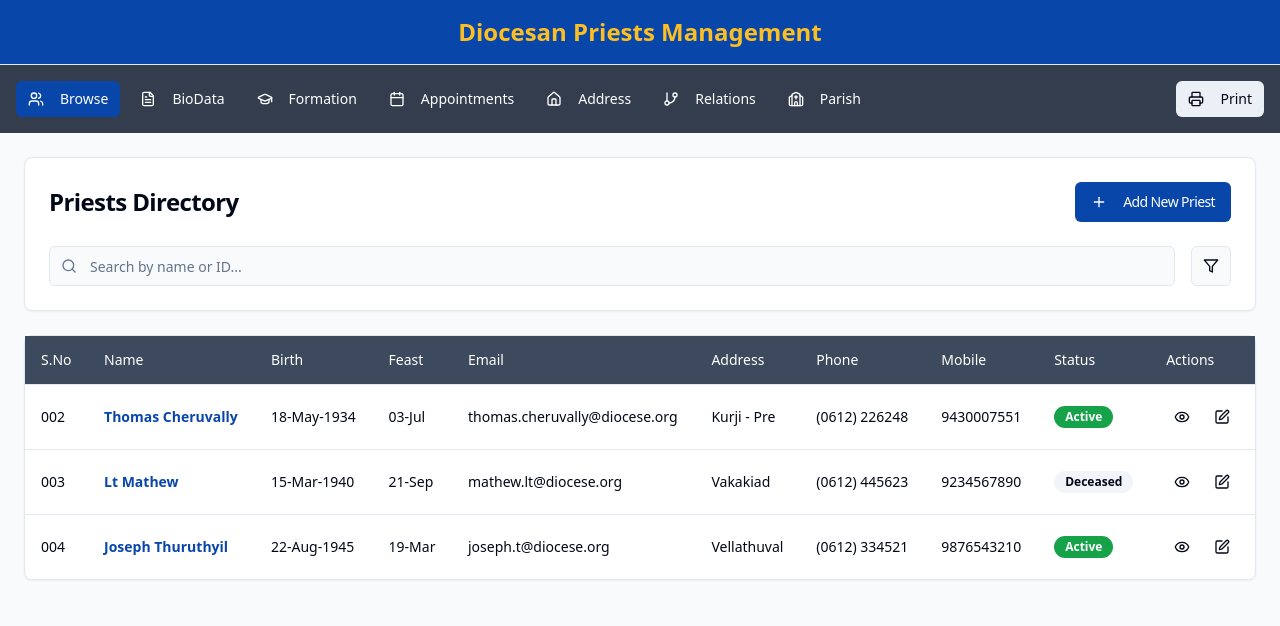
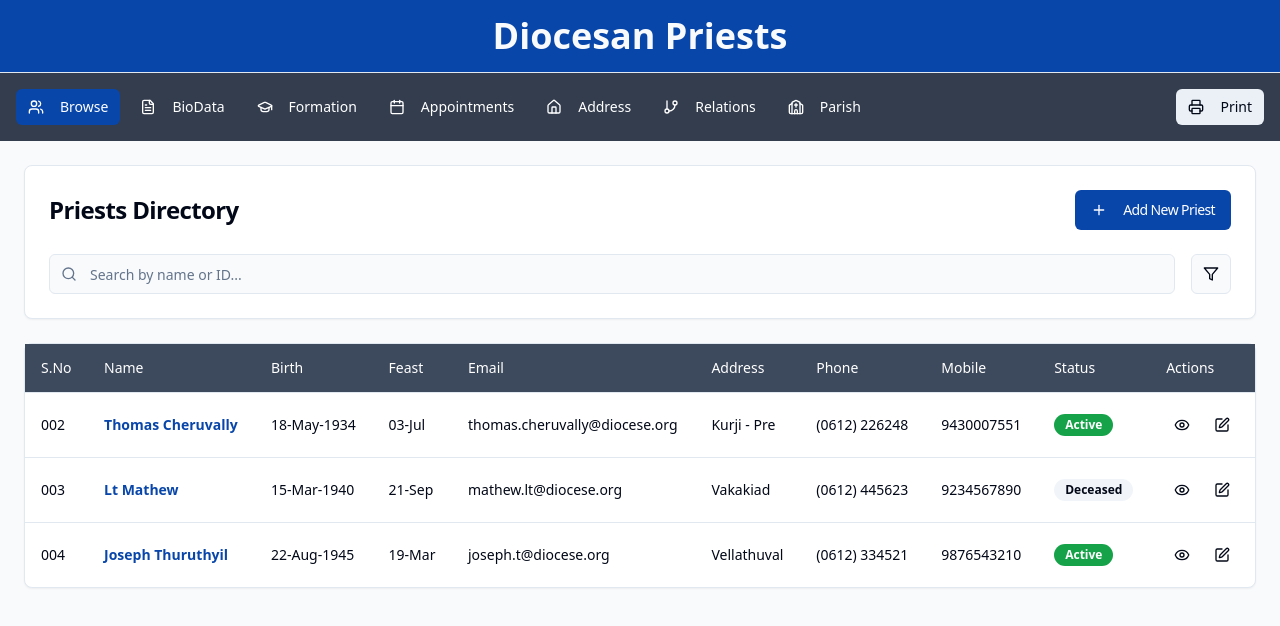
Before and after one commit to roshanbarnabas456-hub/react-desktop-dawn, a React (Vite) app: page / in a window 1280 px wide. Shown: the top 626 px of the page. Built offline with nearby package versions, Linux system fonts and the light colour scheme; the HTML template or start-up script is replaced by a standard one.

Commit message:
Visual edit in Lovable

```diff
--- a/src/components/layout/Header.tsx
+++ b/src/components/layout/Header.tsx
@@ -1,9 +1,7 @@
 export function Header() {
   return <header className="bg-admin-header border-b border-border px-4 py-4">
       <div className="container mx-auto">
-        <h1 className="text-xl md:text-2xl font-bold text-center text-amber-400">
-          Diocesan Priests Management
-        </h1>
+        <h1 className="text-xl font-bold text-center text-slate-50 md:text-4xl">Diocesan Priests</h1>
       </div>
     </header>;
 }
```
